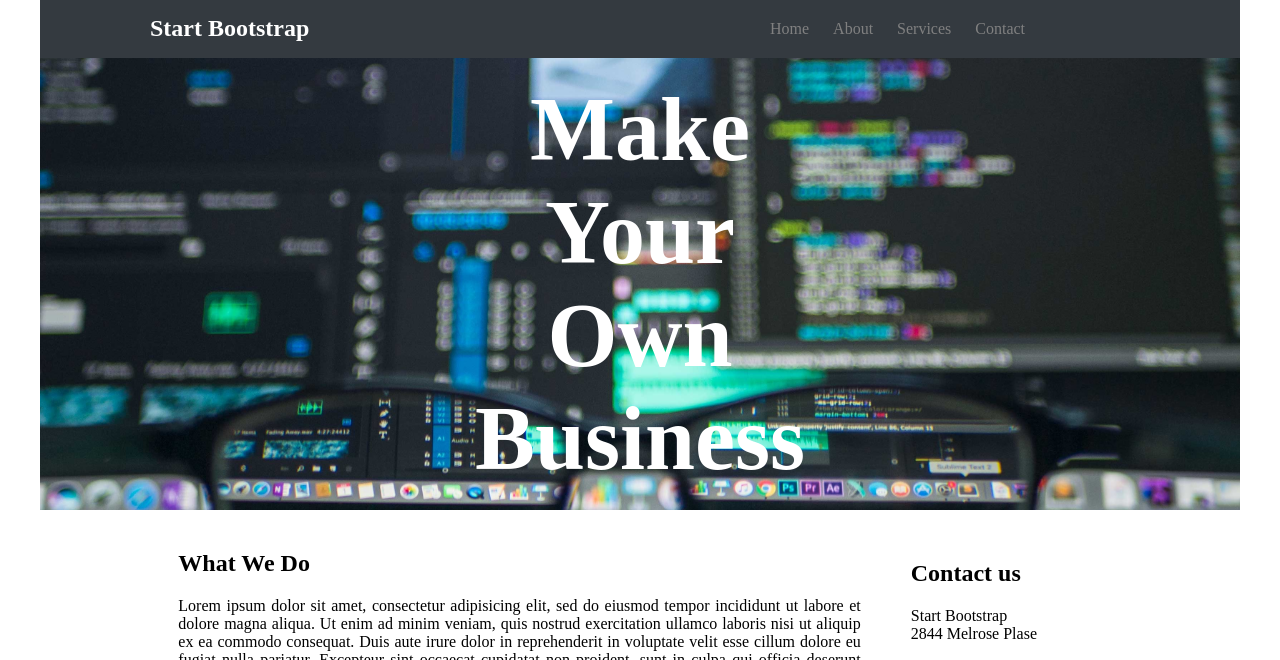
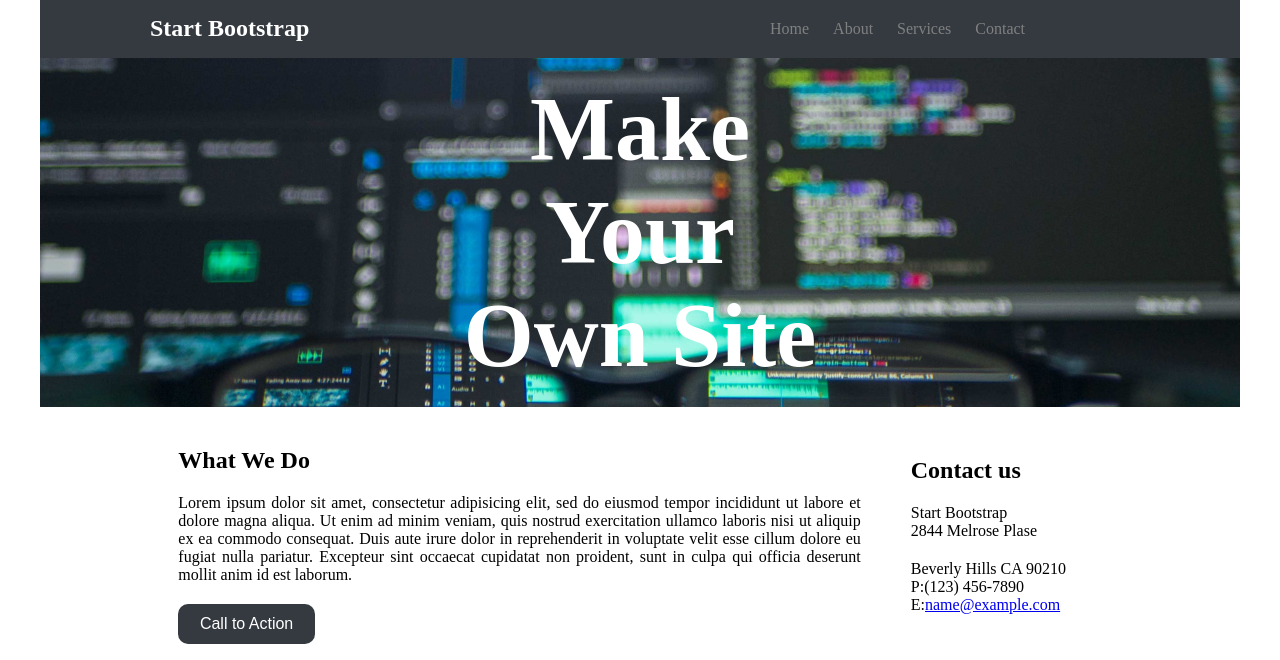
Before and after one commit to AnnKrn/my-page, a plain HTML site: page index.html in a window 1280 px wide. Shown: the top 660 px of the page. Drawn offline with Linux system fonts and the light colour scheme.

Commit message:
cambio de titulo

```diff
--- a/index.html
+++ b/index.html
@@ -36,7 +36,7 @@
       <section id="cover_page" class="row">
         <div class="col-4 col-0-mobile"></div>
         <div class="col-4">
-          <h1>Make Your Own Business</h1>
+          <h1>Make Your Own Site</h1>
         </div>
         <div class="col-4 col-0-mobile"></div>
       </section>
```
